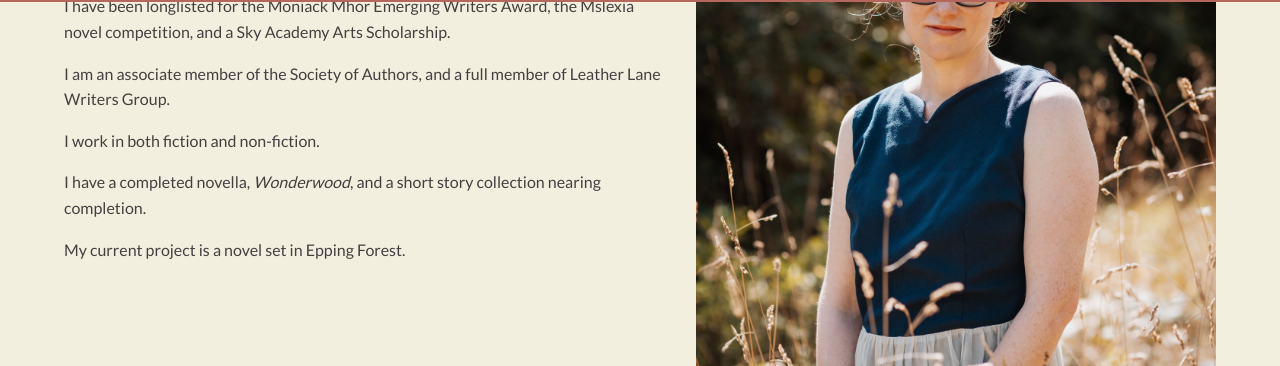
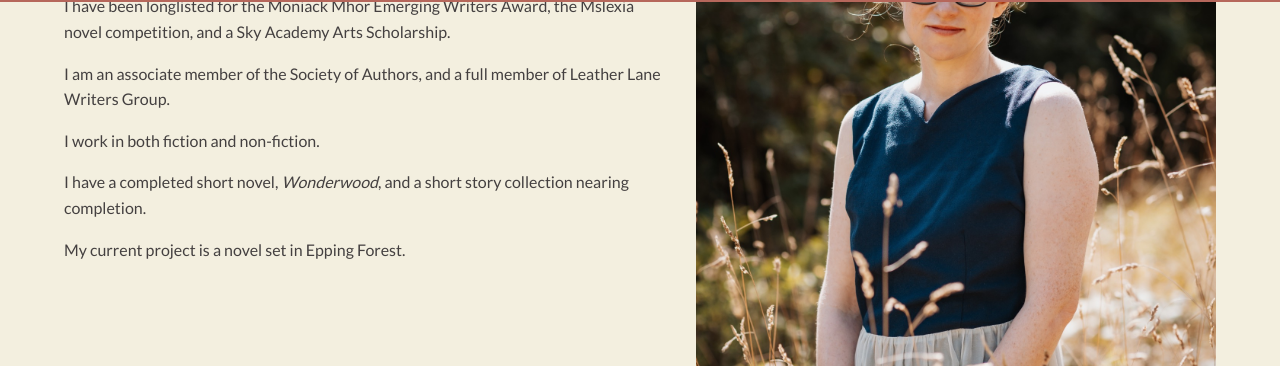
Before and after one commit to kwhiteheadsite/kwhiteheadsite.github.io, a Jekyll site: the page built from index.md, in a window 1280 px wide and 900 px high, scrolled down 2017 px. Shown: the part 88-454 px from the top of the window. Built offline with Jekyll 4.4.1, drawn with Linux system fonts in a browser that asks for light colours.

Commit message:
update novella to short novel

```diff
--- a/index.md
+++ b/index.md
@@ -47,7 +47,7 @@ sections:
             <p>I am an associate member of the Society of Authors, and a full member of Leather Lane Writers Group.</p>
 
             <p>I work in both fiction and non-fiction.</p>
-            <p>I have a completed novella, <i>Wonderwood</i>, and a short story collection nearing completion.</p>
+            <p>I have a completed short novel, <i>Wonderwood</i>, and a short story collection nearing completion.</p>
             <p>My current project is a novel set in Epping Forest.</p>
         </div>
         <div class="image-content">
```
